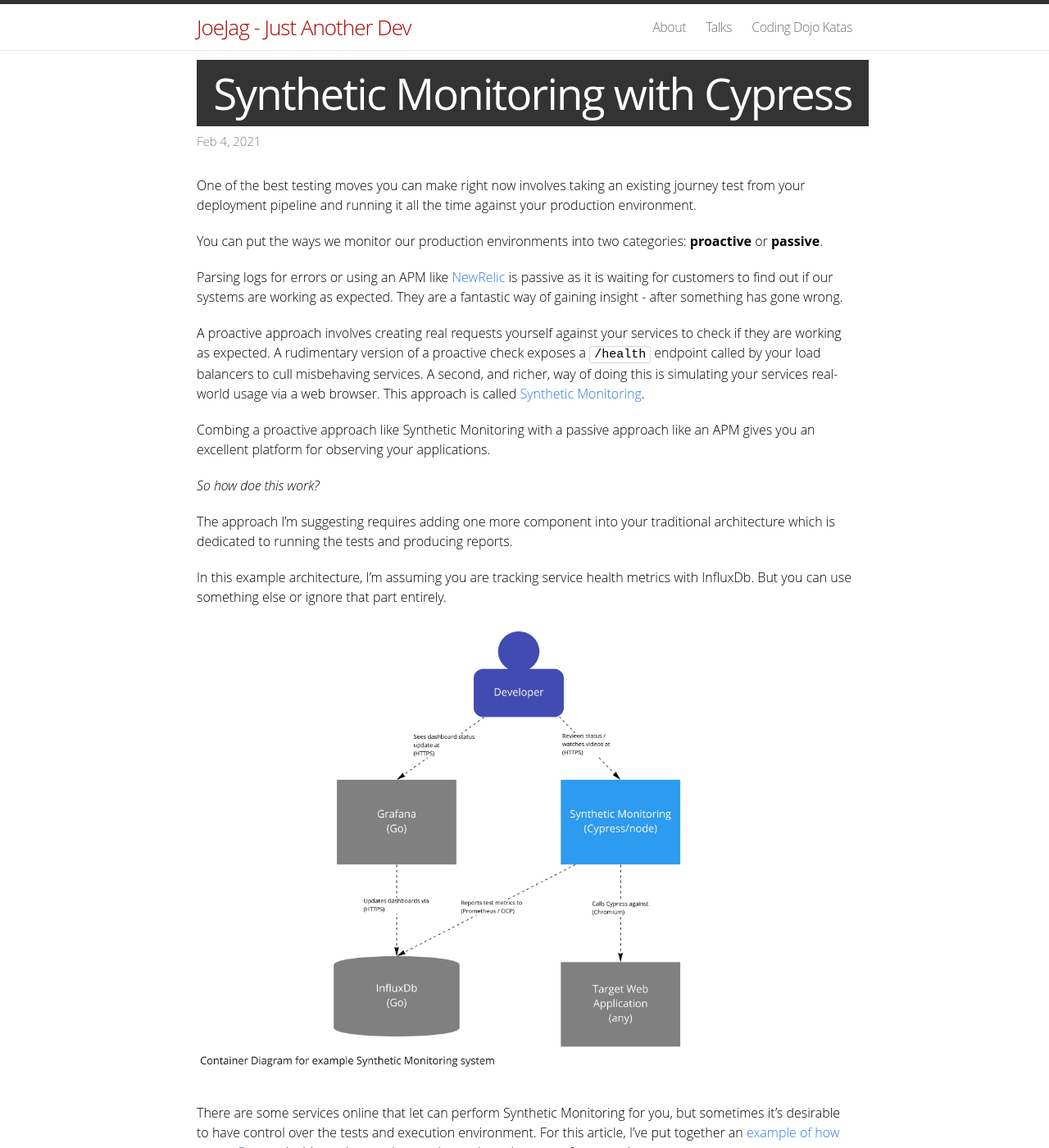
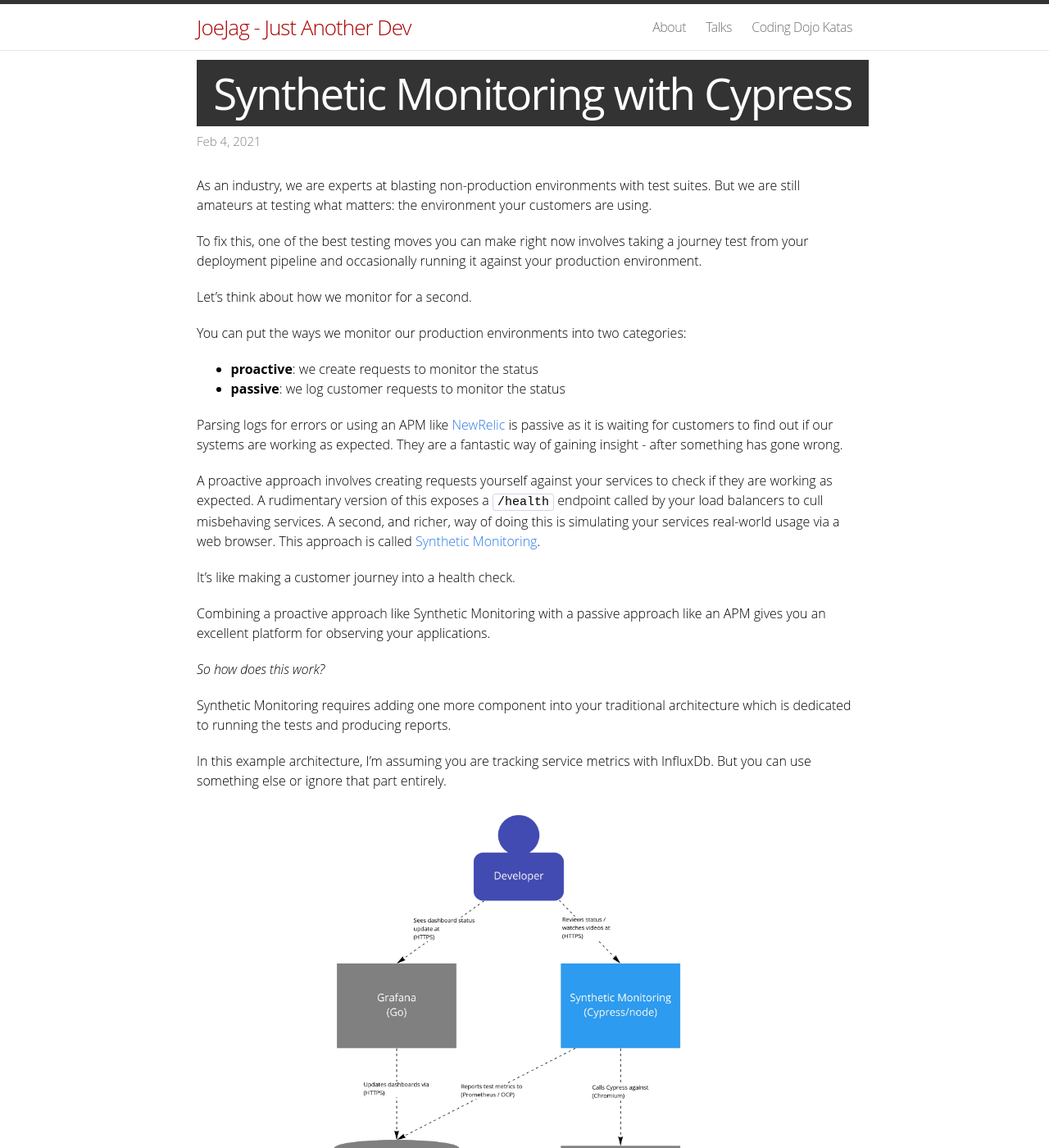
Before and after one commit to joejag/techblog, a Jekyll site: the page built from _posts/2021-02-04-synthetic-monitoring-with-cypress.md, in a window 1280 px wide and 1400 px high. Shown: the whole window at 82% size. Built offline with Jekyll 4.4.1, drawn with Linux system fonts in a browser that asks for light colours; some of the changed text lies outside the part shown.

Commit message:
Update 2021-02-04-synthetic-monitoring-with-cypress.md
Better flow

````diff
--- a/_posts/2021-02-04-synthetic-monitoring-with-cypress.md
+++ b/_posts/2021-02-04-synthetic-monitoring-with-cypress.md
@@ -3,27 +3,36 @@ layout: post
 title: "Synthetic Monitoring with Cypress"
 ---
 
-One of the best testing moves you can make right now involves taking an existing journey test from your deployment pipeline and running it all the time against your production environment.
+As an industry, we are experts at blasting non-production environments with test suites. But we are still amateurs at testing what matters: the environment your customers are using.
 
-You can put the ways we monitor our production environments into two categories: **proactive** or **passive**.
+To fix this, one of the best testing moves you can make right now involves taking a journey test from your deployment pipeline and occasionally running it against your production environment.
+
+Let's think about how we monitor for a second.
+
+You can put the ways we monitor our production environments into two categories:
+
+* **proactive**: we create requests to monitor the status
+* **passive**: we log customer requests to monitor the status
 
 Parsing logs for errors or using an APM like [NewRelic](https://newrelic.com/products/application-monitoring) is passive as it is waiting for customers to find out if our systems are working as expected. They are a fantastic way of gaining insight - after something has gone wrong.
 
-A proactive approach involves creating real requests yourself against your services to check if they are working as expected. A rudimentary version of a proactive check exposes a `/health` endpoint called by your load balancers to cull misbehaving services. A second, and richer, way of doing this is simulating your services real-world usage via a web browser. This approach is called [Synthetic Monitoring](https://en.wikipedia.org/wiki/Synthetic_monitoring).
+A proactive approach involves creating requests yourself against your services to check if they are working as expected. A rudimentary version of this exposes a `/health` endpoint called by your load balancers to cull misbehaving services. A second, and richer, way of doing this is simulating your services real-world usage via a web browser. This approach is called [Synthetic Monitoring](https://en.wikipedia.org/wiki/Synthetic_monitoring).
 
-Combing a proactive approach like Synthetic Monitoring with a passive approach like an APM gives you an excellent platform for observing your applications.
+It's like making a customer journey into a health check.
 
-_So how doe this work?_
+Combining a proactive approach like Synthetic Monitoring with a passive approach like an APM gives you an excellent platform for observing your applications.
 
-The approach I'm suggesting requires adding one more component into your traditional architecture which is dedicated to running the tests and producing reports.
+_So how does this work?_
 
-In this example architecture, I'm assuming you are tracking service health metrics with InfluxDb. But you can use something else or ignore that part entirely.
+Synthetic Monitoring requires adding one more component into your traditional architecture which is dedicated to running the tests and producing reports.
+
+In this example architecture, I'm assuming you are tracking service metrics with InfluxDb. But you can use something else or ignore that part entirely.
 
 <p class='header-image'><a href="{{ site.url }}/assets/2021/synthetic_monitoring.jpg"><img alt='Diagram showing that Synthetic Monitoring is another process you run in your production environment' width="100%" src="{{ site.url }}/assets/2021/synthetic_monitoring.jpg"/></a></p>
 
-There are some services online that let can perform Synthetic Monitoring for you, but sometimes it's desirable to have control over the tests and execution environment. For this article, I've put together an [example of how to run Cypress](https://github.com/joejag/synthetic-cypress/) inside a microservice continuously against one of your environments.
+There are some services online that can perform Synthetic Monitoring for you, but sometimes it's desirable to have control over the tests and execution environment. I've put together an [example of how to run Cypress](https://github.com/joejag/synthetic-cypress/) inside a microservice continuously against one of your environments.
 
-If you look over the code, you'll notice there's only one non-Cypressy file here: the `server.js`. This file contains an Express server which hooks into the [Cypress module API](https://docs.cypress.io/guides/guides/module-api.html) with
+If you look over the code, you'll notice only one non-Cypressy file in the repo: the `server.js`. This file contains an Express server which hooks into the [Cypress module API](https://docs.cypress.io/guides/guides/module-api.html) with
 
 ```js
 const cypress = require("cypress")
@@ -36,24 +45,27 @@ cypress.run({
 })
 ```
 
-Along with Express routes, the above code is wrapped in a while loop with a sleep in between test runs.
+Along with some Express routes, the above code is wrapped in a while loop with a pause between test runs.
 
 For inspection, I've added JSON API endpoints, Prometheus metrics and a fancy status page. The cherry on the top is the recorded videos of your most recent test run so you can quickly see what's gone wrong.
 
-<p class='header-image'><img width="100%" src="{{ site.url }}/assets/2021/cypress_screenshot.png"/></p>
+<p class='header-image'><img width="100%" alt="Example of the endpoints available" src="{{ site.url }}/assets/2021/cypress_screenshot.png"/></p>
 
 _So how can I get started?_
 
-Make a copy of the [Github repo](https://github.com/joejag/synthetic-cypress/), then add one journey test through your application. You don't want to have many of these tests, solely target the main path through your application.
+Make a copy of the [Github repo](https://github.com/joejag/synthetic-cypress/), then add one journey test through your application in the `cypress` folder. You can run the service via Docker, or by using Node.
 
 _But, what's the catch?_
 
-Nothing comes for free, and you want to run these tests against your production environment, which will mean having discussions with your team about how you can safely get the test running. This work can involve cleaning up the data it creates, managing login accounts and filtering the data out of any analytics reports you have. You might also have third-party services to consider.
+Nothing comes for free, and you want to run these tests against your production environment, this will mean having discussions with your team about how you can safely get the test running. This work can involve:
+
+* cleaning up the data it creates
+* managing login accounts
+* filtering the data out of any analytics reports
+* considerations for third-party services
 
 If you've already got a Cypress test running in your deployment pipeline, I will encourage you to use it as a seed for a Cypress based Synthetic Monitoring solution.
 
 _Wait! Testing in production?_
 
-As an industry, we are experts at blasting non-production environments with test suites. But we are still amateurs at testing what matters: the environment your customers are using.
-
 If you remain unconvinced about running tests in production, check out the [excellent series of articles by Cindy Sridharan](https://copyconstruct.medium.com/testing-in-production-the-safe-way-18ca102d0ef1).
````
